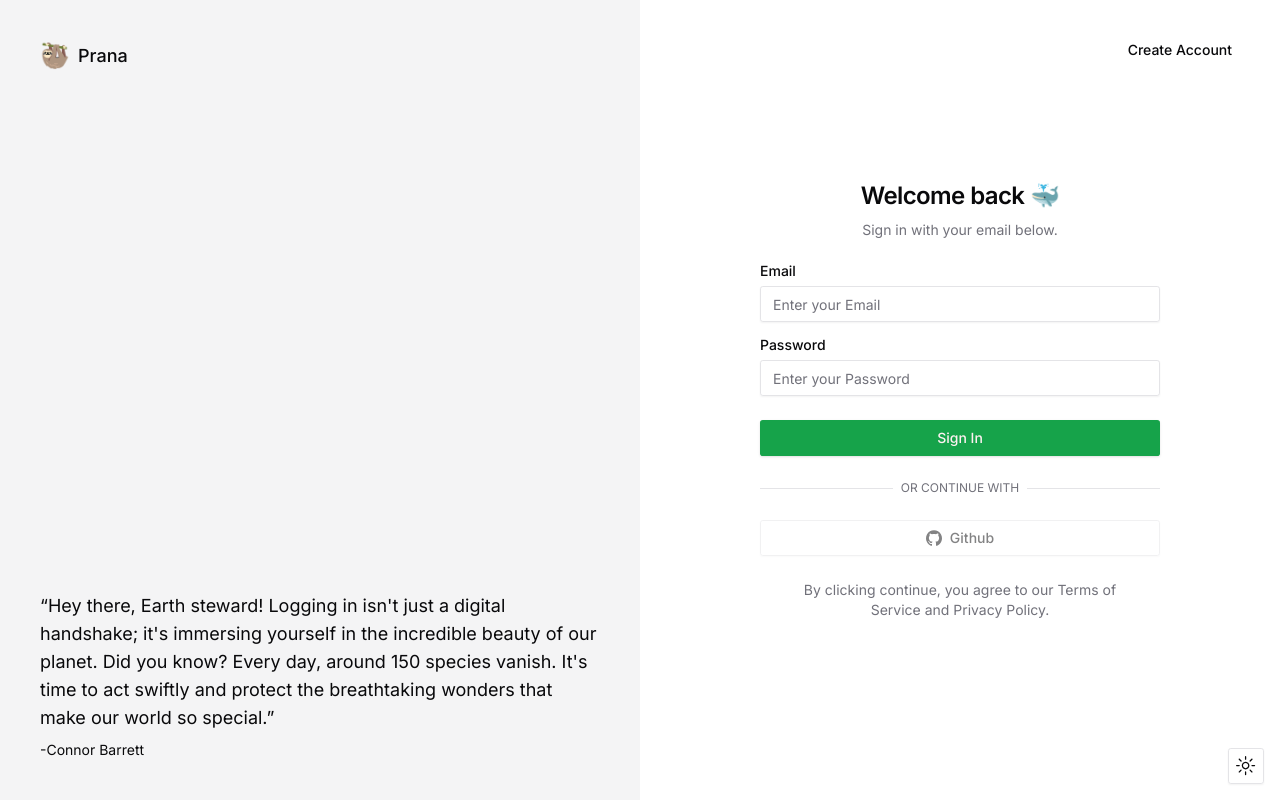
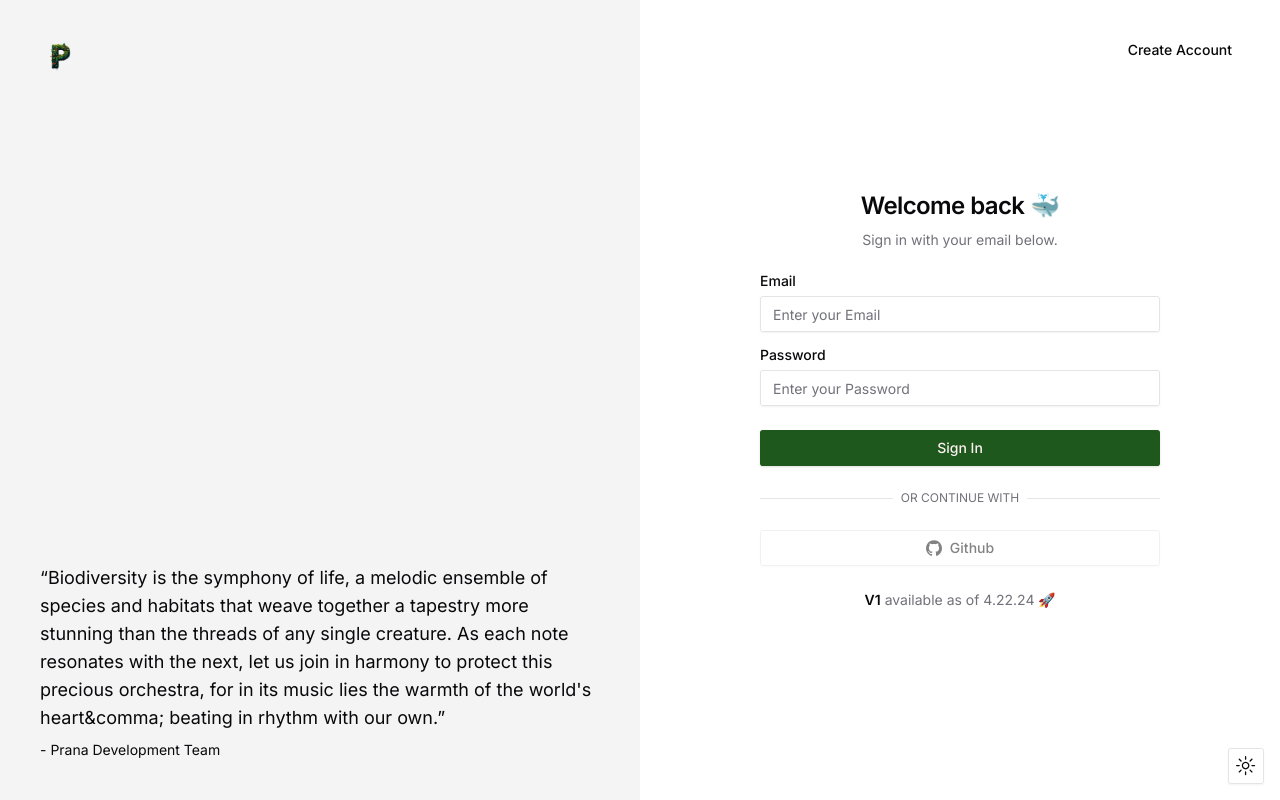
Before and after one commit to prana-bio/prana-bio, a Next.js app in the folder prana-next/: page / in a window 1280 px wide. Built offline with nearby package versions, Linux system fonts and the light colour scheme.

Commit message:
adding logo changing green to match

```diff
--- a/prana-next/next.config.js
+++ b/prana-next/next.config.js
@@ -1,5 +1,6 @@
 module.exports = {
     images: {
+        loader: 'default',
         remotePatterns: [
             {
                 protocol: 'https',
--- a/prana-next/src/app/components/organisms/auth/default-login.tsx
+++ b/prana-next/src/app/components/organisms/auth/default-login.tsx
@@ -43,20 +43,44 @@ export default function DefaultLogin() {
 
     return (
         <>
+            <style jsx>{`
+                @keyframes floatPulse {
+                    0%,
+                    100% {
+                        transform: translateY(-3px)
+                            scale(0.95) rotateY(0deg);
+                    }
+                    50% {
+                        transform: translateY(3px)
+                            scale(1.18) rotateY(5deg);
+                    }
+                }
+                .logo {
+                    animation: floatPulse 3s ease-in-out
+                        infinite;
+                    display: block;
+                }
+            `}</style>
             <div className="md:hidden">
-                <Image
+                {/* <Image
                     src="/orca.jpg"
                     width={1280}
                     height={843}
                     alt="Authentication"
                     className="block dark:hidden h-screen object-cover"
-                />
+                /> */}
+                {/* <Image
+                    src="/logo.png"
+                    width={180}
+                    height={843}
+                    alt="Authentication"
+                    className=" h-screen object-cover"
+                /> */}
                 <Image
                     src="/orca.jpg"
-                    width={1280}
-                    height={843}
-                    alt="Authentication"
-                    className="hidden dark:block h-screen object-cover"
+                    alt="Logo"
+                    width={500}
+                    height={500}
                 />
             </div>
             <div className="container relative hidden h-screen flex-col items-center justify-center md:grid lg:max-w-none lg:grid-cols-2 lg:px-0">
@@ -74,30 +98,37 @@ export default function DefaultLogin() {
                 <div className="relative hidden h-full flex-col bg-muted p-10  dark:border-r lg:flex">
                     <div className="absolute inset-0" />
                     <div className="relative z-20 flex items-center text-lg font-medium">
-                        <span className="text-2xl pr-2">
-                            🦥
-                        </span>{' '}
-                        Prana
+                        <div className="logo">
+                            <Image
+                                src="/logo.png"
+                                alt="Logo"
+                                width={40}
+                                height={40}
+                            />
+                        </div>
                     </div>
+
                     <div className="relative z-20 mt-auto">
                         <blockquote className="space-y-2">
                             <p className="text-lg">
-                                &ldquo;Hey there, Earth
-                                steward! Logging in
-                                isn&apos;t just a digital
-                                handshake; it&apos;s
-                                immersing yourself in the
-                                incredible beauty of our
-                                planet. Did you know? Every
-                                day, around 150 species
-                                vanish. It&apos;s time to
-                                act swiftly and protect the
-                                breathtaking wonders that
-                                make our world so
-                                special.&rdquo;
+                                &ldquo;Biodiversity is the
+                                symphony of life, a melodic
+                                ensemble of species and
+                                habitats that weave together
+                                a tapestry more stunning
+                                than the threads of any
+                                single creature. As each
+                                note resonates with the
+                                next, let us join in harmony
+                                to protect this precious
+                                orchestra, for in its music
+                                lies the warmth of the
+                                world&apos;s heart&comma;
+                                beating in rhythm with our
+                                own.&rdquo;
                             </p>
                             <footer className="text-sm">
-                                -Connor Barrett
+                                - Prana Development Team
                             </footer>
                         </blockquote>
                     </div>
@@ -118,20 +149,11 @@ export default function DefaultLogin() {
                             onError={(err) => push('/')}
                         />
                         <p className="px-8 text-center text-sm text-muted-foreground">
-                            By clicking continue, you agree
-                            to our{' '}
-                            {/* <Link
-                                    href="/terms"
-                                    className="underline underline-offset-4 hover:text-primary"
-                                > */}
-                            Terms of Service
-                            {/* </Link>{' '} */} and{' '}
-                            {/* <Link
-                                    href="/privacy"
-                                    className="underline underline-offset-4 hover:text-primary"
-                                > */}
-                            {` Privacy Policy`}
-                            {/* </Link> */}.
+                            {/* In{' '} */}
+                            <span className="font-semibold text-foreground">
+                                V1
+                            </span>{' '}
+                            available as of 4.22.24 🚀
                         </p>
                     </div>
                     <div className="absolute bottom-4 right-4">
--- a/prana-next/src/app/components/organisms/auth/login-form.tsx
+++ b/prana-next/src/app/components/organisms/auth/login-form.tsx
@@ -146,11 +146,11 @@ export function LogInForm({
                 type="button"
                 disabled={true}
             >
-                {isLoading ? (
+                {/* {isLoading ? (
                     <Icons.spinner className="mr-2 h-4 w-4 animate-spin" />
-                ) : (
-                    <Icons.gitHub className="mr-2 h-4 w-4" />
-                )}{' '}
+                ) : ( */}
+                <Icons.gitHub className="mr-2 h-4 w-4" />
+                {/* )}{' '} */}
                 Github
             </Button>
         </div>
--- a/prana-next/src/app/components/organisms/dashboard/biodiversity-map/mapbox.tsx
+++ b/prana-next/src/app/components/organisms/dashboard/biodiversity-map/mapbox.tsx
@@ -35,7 +35,12 @@ const Mapbox: React.FC = () => {
         const initializeMap = () => {
             const newMap = new mapboxgl.Map({
                 container: mapContainerRef.current!,
-                style: `mapbox://styles/mapbox/outdoors-v12`,
+                //  style: `mapbox://styles/mapbox/outdoors-v12`,
+                style: `mapbox://styles/mapbox/${
+                    theme === 'dark'
+                        ? 'dark-v11'
+                        : 'light-v11'
+                }`,
                 center: [0, 0],
                 zoom: 0,
             });
@@ -62,7 +67,7 @@ const Mapbox: React.FC = () => {
                                 ],
                                 75,
                             ],
-                            '#16a34a',
+                            '#1f591e',
                             [
                                 '<=',
                                 [
@@ -279,7 +284,7 @@ const generateColorExpression = (property: string) => {
         return [
             'case',
             ['<=', ['get', property], 75],
-            '#16a34a', // Green
+            '#1f591e', // Green
             ['<=', ['get', property], 150],
             '#ffc658', // Yellow
             '#ff6347', // Red
@@ -292,7 +297,7 @@ const generateColorExpression = (property: string) => {
             '#ff6347', // Red
             ['<=', ['get', property], 67],
             '#ffc658', // Yellow
-            '#16a34a', // Green
+            '#1f591e', // Green
         ];
     }
 };
--- a/prana-next/src/app/components/organisms/dashboard/birds-eye-view/biodiversity-ranking-chart.tsx
+++ b/prana-next/src/app/components/organisms/dashboard/birds-eye-view/biodiversity-ranking-chart.tsx
@@ -45,7 +45,8 @@ const BiodiversityRankingChart: React.FC<
 
     const getBarColor = (rank: number) => {
         return rank <= 75
-            ? '#16a34a'
+            ? // ? '#16a34a'
+              `#1f591e`
             : rank <= 150
             ? '#ffc658'
             : '#ff6347';
--- a/prana-next/src/app/components/organisms/header.tsx
+++ b/prana-next/src/app/components/organisms/header.tsx
@@ -1,6 +1,7 @@
 import TeamSwitcher from '@/app/components/organisms/team-switcher';
 import { MainNav } from '@/app/components/organisms/main-nav';
 import { Search } from '@/app/components/molecules/search';
+import Image from 'next/image';
 import { UserNav } from '@/app/components/organisms/user-nav';
 import { ThemeToggle } from '@/app/components/molecules/theme-toggle';
 
@@ -9,6 +10,14 @@ export function Header() {
         <header>
             <div className="border-b">
                 <div className="flex h-16 items-center px-4">
+                    <div className="flex-none pr-3">
+                        <Image
+                            src="/logo.png"
+                            alt="Logo"
+                            width={35}
+                            height={35}
+                        />
+                    </div>
                     <TeamSwitcher />
                     <MainNav className="mx-4" />
                     <div className="ml-auto flex items-center space-x-4">
--- a/prana-next/src/app/dashboard/page.tsx
+++ b/prana-next/src/app/dashboard/page.tsx
@@ -205,7 +205,7 @@ const Dashboard: React.FC = () => {
                             Explore the surrounding areas.
                         </CardDescription> */}
                     </CardHeader>
-                    <CardContent>
+                    <CardContent >
                         {/* <ContributionHistory /> */}
                         <BiodiversityMap />
                     </CardContent>
--- a/prana-next/src/app/styles/globals.css
+++ b/prana-next/src/app/styles/globals.css
@@ -10,7 +10,7 @@
         --card-foreground: 240 10% 3.9%;
         --popover: 0 0% 100%;
         --popover-foreground: 240 10% 3.9%;
-        --primary: 142.1 76.2% 36.3%;
+        --primary: 119, 50%, 23%;
         --primary-foreground: 355.7 100% 97.3%;
         --secondary: 240 4.8% 95.9%;
         --secondary-foreground: 240 5.9% 10%;
@@ -33,7 +33,8 @@
         --card-foreground: 0 0% 95%;
         --popover: 0 0% 9%;
         --popover-foreground: 0 0% 95%;
-        --primary: 142.1 76.2% 36.3%;
+        /* --primary: 142.1 76.2% 36.3%; */
+        --primary: 119, 50%, 23%;
         --primary-foreground: 144.9 80.4% 10%;
         --secondary: 240 3.7% 15.9%;
         --secondary-foreground: 0 0% 98%;
```
Also changed, not shown: prana-next/public/logo.png (added).
